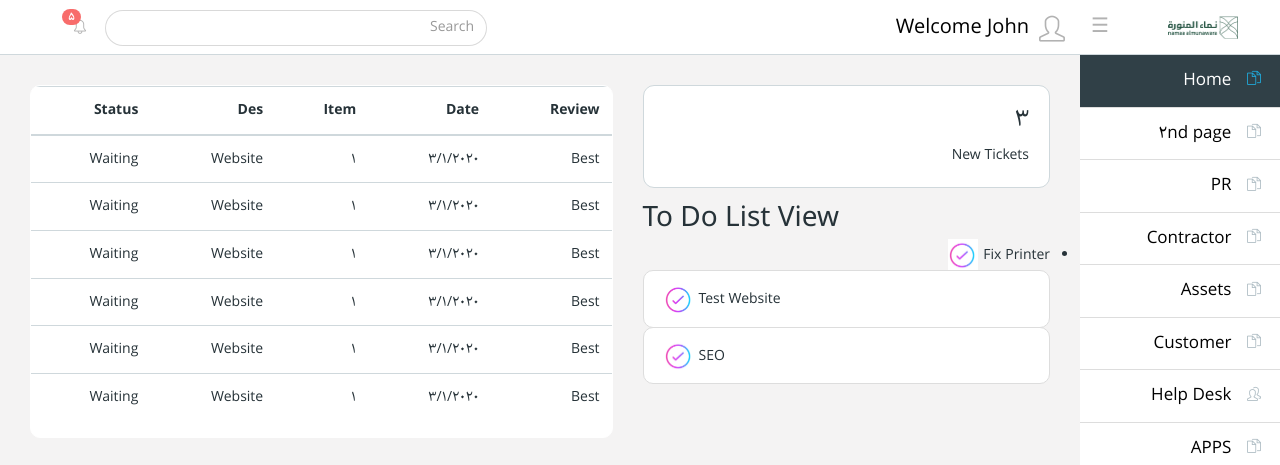
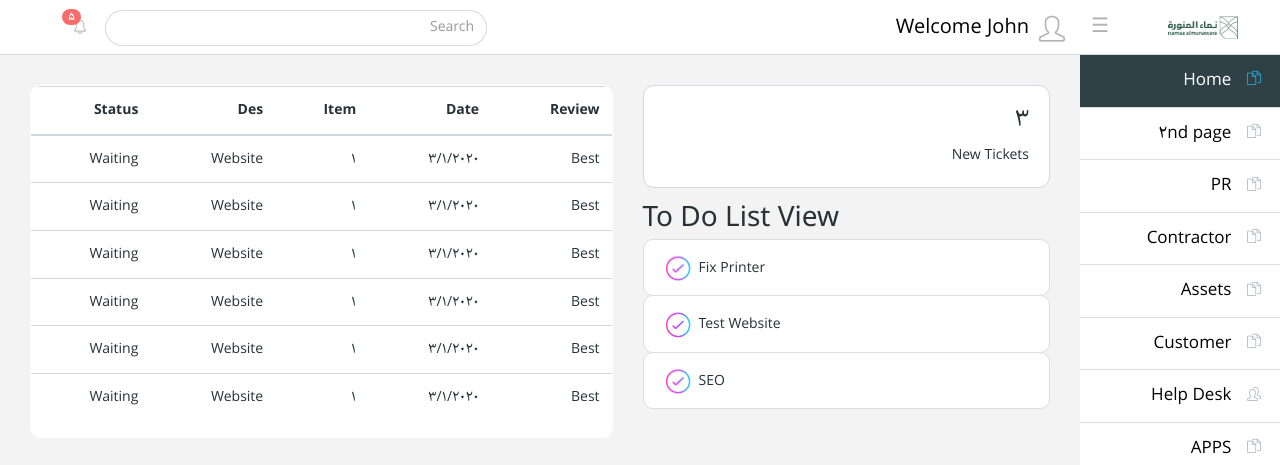
Before and after one commit to Jazz101/dashboardUI, a plain HTML site: page index.html in a window 1280 px wide. Shown: the top 465 px of the page. Drawn offline with Linux system fonts and the light colour scheme.

Commit message:
final done
final done

```diff
--- a/index.html
+++ b/index.html
@@ -107,7 +107,7 @@
                      <h3 class="toh3" style=" font-family: 'Noto Sans', sans-serif;">To Do List View</h3>
                      <div class="EventDiv2">
                      <ul class="list-group" style="border-radius: 10px !important;">
-                        <li class=" "> Fix Printer<img src="img/icon.PNG" class="iconsSzie">   </li>
+                        <li class="list-group-item "> Fix Printer<img src="img/icon.PNG" class="iconsSzie">   </li>
                         <li class="list-group-item">Test Website<img src="img/icon.PNG" class="iconsSzie">  </li>
                         <li class="list-group-item"> SEO<img src="img/icon.PNG" class="iconsSzie"> </li>
                       </ul>
```
